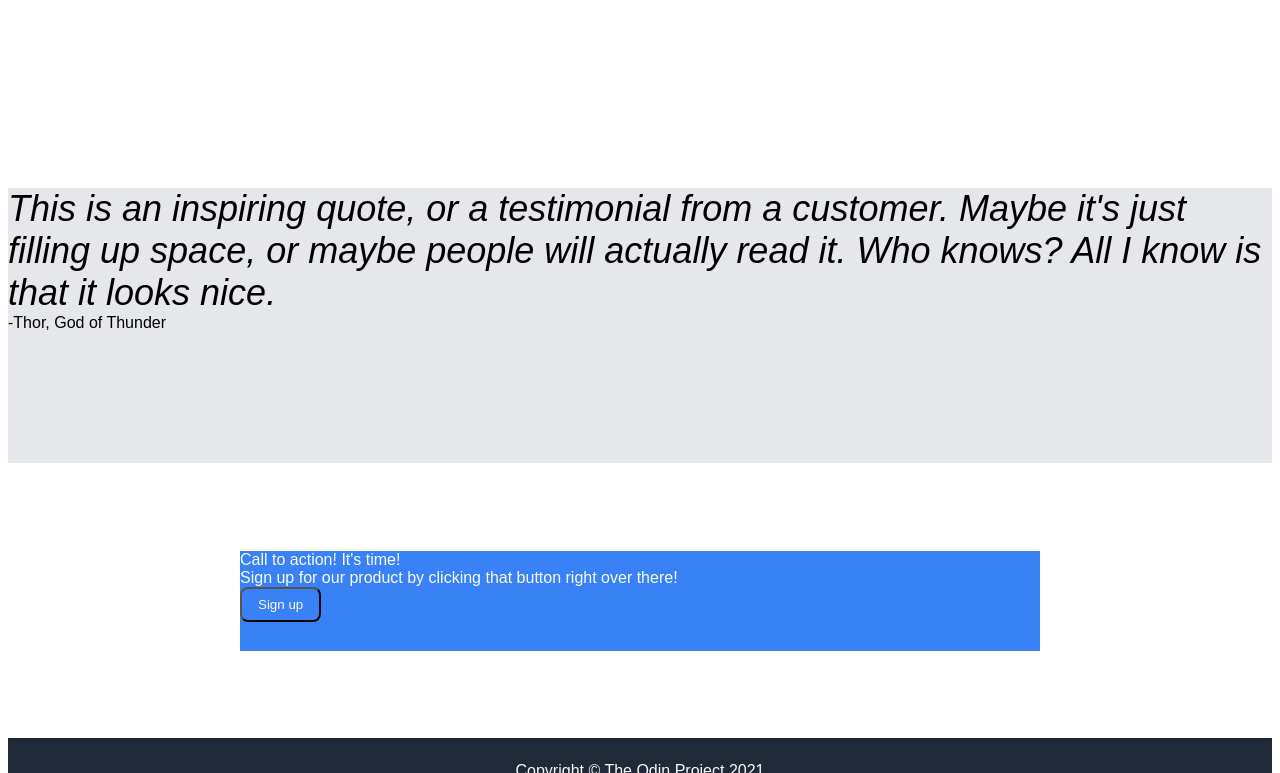
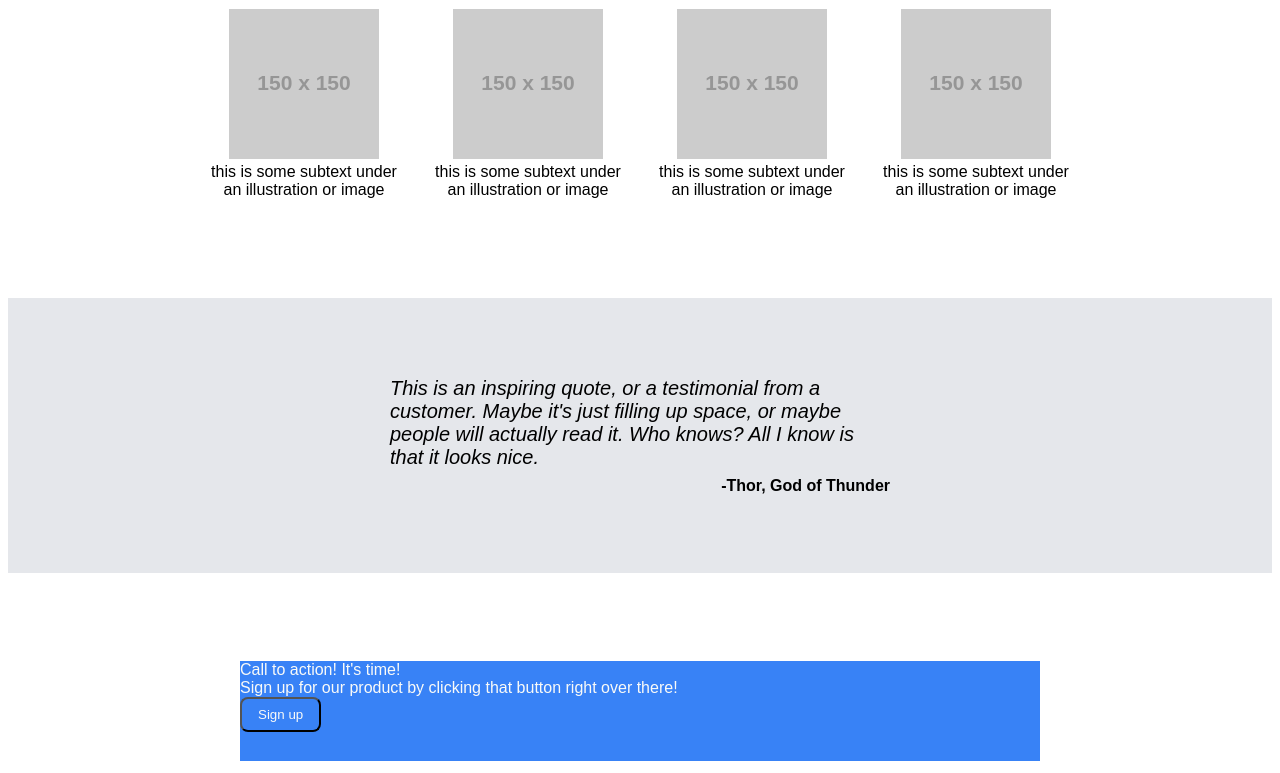
Before and after one commit to svper-dotcom/odin-landing-page, a plain HTML site: page index.html in a window 1280 px wide. Shown: the part 540-1313 px from the top of the page. Drawn offline with Linux system fonts and the light colour scheme; placeholder pictures from the web are drawn by us.

Commit message:
Edit index.html & style.css

```diff
--- a/index.html
+++ b/index.html
@@ -36,24 +36,25 @@
     <div class="info-header">Some random information.</div>
 
     <div class="pics">
+
     <div class="pic 1">
-    <img src=""">
-    <div>this is some subtext under an illustration or image</div>
-    </div>
+    <img src="https://via.placeholder.com/150"">
+    <div class="text">this is some subtext under an illustration or image</div>
+    </div >
 
     <div class="pic 2">
-    <img src="">
-    <div>this is some subtext under an illustration or image</div>
+    <img src="https://via.placeholder.com/150">
+    <div class="text">this is some subtext under an illustration or image</div>
     </div>
 
     <div class="pic 3">
-    <img src="">
-    <div>this is some subtext under an illustration or image</div>
+    <img src="https://via.placeholder.com/150">
+    <div class="text">this is some subtext under an illustration or image</div>
     </div>
 
     <div class="pic 4">
-    <img src="">
-    <div>this is some subtext under an illustration or image</div>
+    <img src="https://via.placeholder.com/150">
+    <div class="text">this is some subtext under an illustration or image</div>
     </div>
     </div>
 
@@ -61,8 +62,10 @@
 
     <div class="part3">
 
-    <div class="quote"><em>This is an inspiring quote, or a testimonial from a customer. Maybe it's just filling up space, or maybe people will actually read it. Who knows? All I know is that it looks nice.</em></div>
+    <div class="part3-content">
+    <em>This is an inspiring quote, or a testimonial from a customer. Maybe it's just filling up space, or maybe people will actually read it. Who knows? All I know is that it looks nice.</em>
     <div class="signature">-Thor, God of Thunder</div>
+    </div>
 
      </div>
 
--- a/style.css
+++ b/style.css
@@ -30,13 +30,6 @@ ul {
     color: #f9faf8;
 }
 
-.part2 {
-    display: flex;
-    flex-direction: column;
-    align-items: center;
-    height: 300px;
-}
-
 .main{
     font-size: 48px;
     font-weight: bolder;
@@ -58,6 +51,7 @@ ul {
     font-size: 36px;
     font-weight: bolder;
     color:#1F2937;
+    margin-bottom: 24px;
 }
 
 .part1 {
@@ -78,17 +72,37 @@ ul {
     height: 150px;
 }
 
-
-
-
-
 .part2 {
+    display: flex;
+    flex-direction: column;
+    align-items: center;
+    height: 300px;
+    padding: 55px;
 
 }
 
 .part3 {
     background-color: #e5e7eb;
     height: 275px;
+    display: flex;
+    justify-content: center;
+    align-items: center;
+}
+
+.part3-content {
+    width: 500px;
+    display: flex;
+    flex-direction: column;
+}
+
+em {
+    font-size: 20px;
+}
+
+.signature {
+    margin-top: 8px;
+    align-self: flex-end;
+    font-weight: bold;
 }
 
 .part4 {
@@ -104,11 +118,14 @@ ul {
 }
 
 .pic {
-
+max-width: 200px;
+text-align: center;
 }
 
 .pics {
     display: flex;
+    justify-content: center;
+    gap: 24px;
 }
 
 .cta,
```
